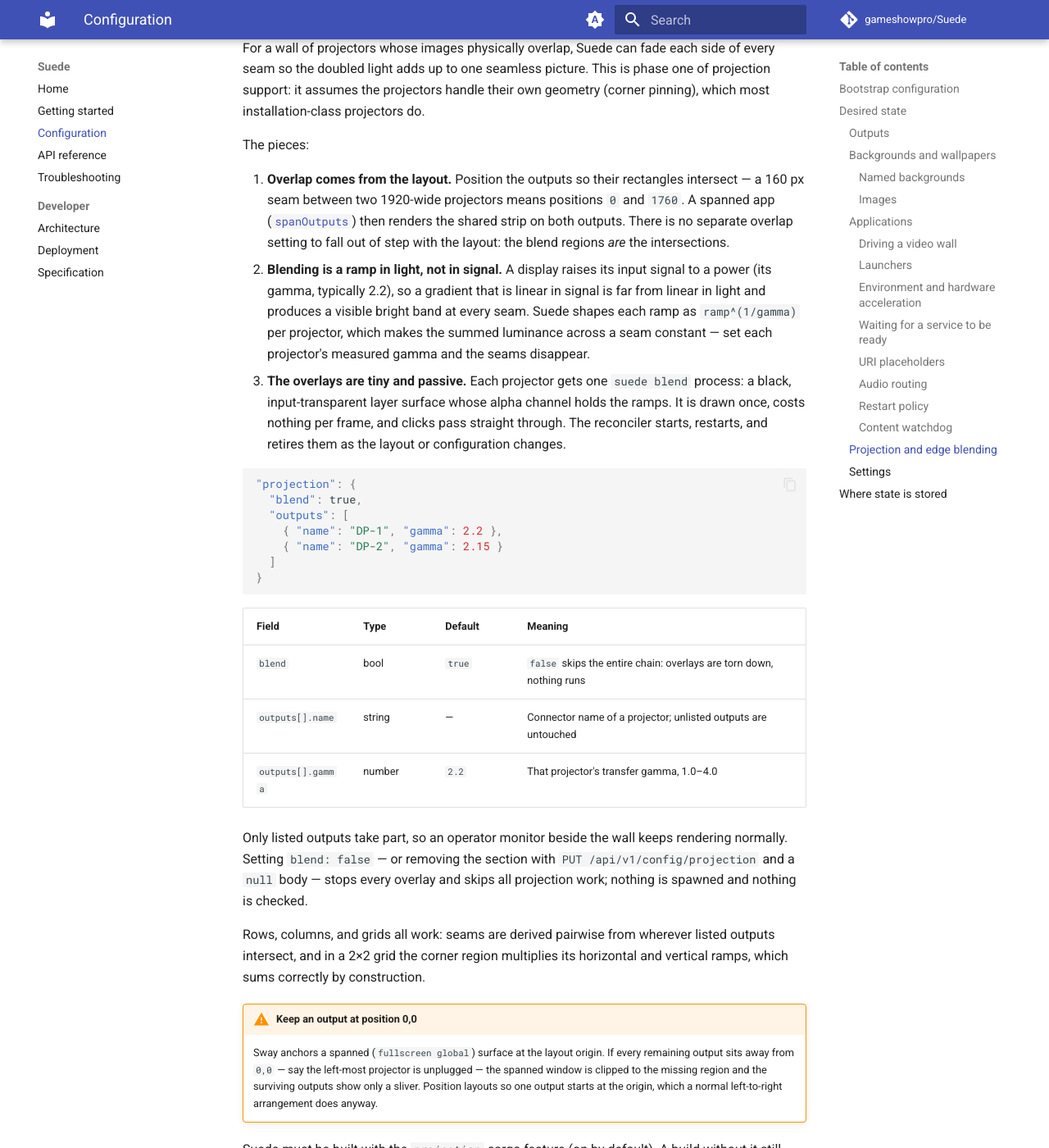
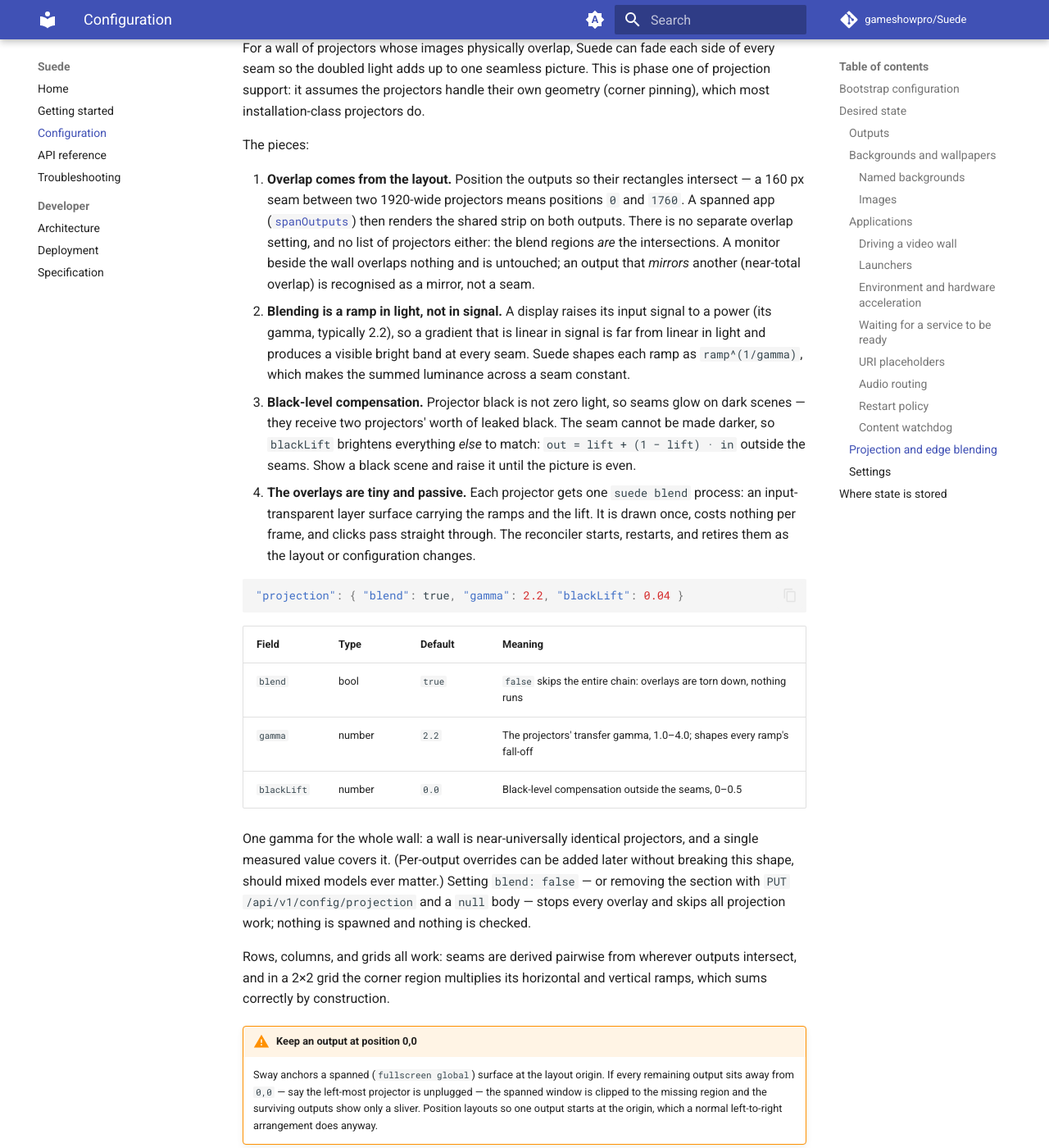
Before and after one commit to gameshowpro/Suede, an MkDocs documentation site: the page built from docs/configuration.md, in a window 1280 px wide and 1400 px high, scrolled down 11029 px. Shown: the whole window at 82% size. Built offline with MkDocs 1.6.1 and Material for MkDocs 9.7.7, drawn with Linux system fonts in a browser that asks for light colours; comment, search, counter and statistics services are not loaded.

Commit message:
Simplify projection to three knobs and add black-level compensation
The first cut asked the operator to enumerate projectors and give each a
gamma. Both were over-modelling. A wall is near-universally identical
projectors, so one gamma covers it; and the geometry already knows which
outputs are projectors — seams exist only where outputs overlap. The
list's one real job, sparing a mirrored confidence monitor, is now
structural: a near-total overlap is recognised as a mirror, not a seam.
An operator monitor beside the wall overlaps nothing and was never at
risk. The whole configuration is now:

    "projection": { "blend": true, "gamma": 2.2, "blackLift": 0.04 }

blackLift is new, and real rather than reserved: projector black is not
zero light, so seams glow on dark scenes — they receive two projectors'
worth of leaked black. The seam cannot be darkened, so the compensation
lifts everything else: outside the seams the overlay is white at the
lift alpha, compositing to out = lift + (1-lift)*in, the standard
black-level rescale. Inside the seams there is deliberately no lift; the
doubled projector black is the lift there. Raise it on a black scene
until the picture is even.

Verified on the demo machine by pixel measurement: outside the seam,
0.1 lift measured 183.6 against a predicted 183.6; inside the seam the
ramp measured 12.5 against a predicted 12.5 with no lift applied. The
full two-projector wall then came up declaratively — plugging the second
monitor back in cascaded hotplug -> position -> seam -> two overlays with
no API call — and screenshots of both outputs show the same content
strip carrying mirrored gamma-shaped ramps at the seam.

The projection_output_not_found divergence goes away with the list it
policed; the UI panel is now three controls.

Co-Authored-By: Claude Fable 5 <noreply@anthropic.com>

````diff
--- a/docs/configuration.md
+++ b/docs/configuration.md
@@ -387,43 +387,46 @@ The pieces:
    rectangles intersect — a 160&nbsp;px seam between two 1920-wide projectors
    means positions `0` and `1760`. A spanned app
    ([`spanOutputs`](#driving-a-video-wall)) then renders the shared strip on
-   both outputs. There is no separate overlap setting to fall out of step
-   with the layout: the blend regions *are* the intersections.
+   both outputs. There is no separate overlap setting, and no list of
+   projectors either: the blend regions *are* the intersections. A monitor
+   beside the wall overlaps nothing and is untouched; an output that
+   *mirrors* another (near-total overlap) is recognised as a mirror, not a
+   seam.
 2. **Blending is a ramp in light, not in signal.** A display raises its input
    signal to a power (its gamma, typically 2.2), so a gradient that is linear
    in signal is far from linear in light and produces a visible bright band
-   at every seam. Suede shapes each ramp as `ramp^(1/gamma)` per projector,
-   which makes the summed luminance across a seam constant — set each
-   projector's measured gamma and the seams disappear.
-3. **The overlays are tiny and passive.** Each projector gets one
-   `suede blend` process: a black, input-transparent layer surface whose
-   alpha channel holds the ramps. It is drawn once, costs nothing per frame,
-   and clicks pass straight through. The reconciler starts, restarts, and
-   retires them as the layout or configuration changes.
+   at every seam. Suede shapes each ramp as `ramp^(1/gamma)`, which makes the
+   summed luminance across a seam constant.
+3. **Black-level compensation.** Projector black is not zero light, so seams
+   glow on dark scenes — they receive two projectors' worth of leaked black.
+   The seam cannot be made darker, so `blackLift` brightens everything *else*
+   to match: `out = lift + (1 − lift) · in` outside the seams. Show a black
+   scene and raise it until the picture is even.
+4. **The overlays are tiny and passive.** Each projector gets one
+   `suede blend` process: an input-transparent layer surface carrying the
+   ramps and the lift. It is drawn once, costs nothing per frame, and clicks
+   pass straight through. The reconciler starts, restarts, and retires them
+   as the layout or configuration changes.
 
 ```json
-"projection": {
-  "blend": true,
-  "outputs": [
-    { "name": "DP-1", "gamma": 2.2 },
-    { "name": "DP-2", "gamma": 2.15 }
-  ]
-}
+"projection": { "blend": true, "gamma": 2.2, "blackLift": 0.04 }
 ```
 
 | Field | Type | Default | Meaning |
 |---|---|---|---|
 | `blend` | bool | `true` | `false` skips the entire chain: overlays are torn down, nothing runs |
-| `outputs[].name` | string | — | Connector name of a projector; unlisted outputs are untouched |
-| `outputs[].gamma` | number | `2.2` | That projector's transfer gamma, 1.0–4.0 |
+| `gamma` | number | `2.2` | The projectors' transfer gamma, 1.0–4.0; shapes every ramp's fall-off |
+| `blackLift` | number | `0.0` | Black-level compensation outside the seams, 0–0.5 |
 
-Only listed outputs take part, so an operator monitor beside the wall keeps
-rendering normally. Setting `blend: false` — or removing the section with
+One gamma for the whole wall: a wall is near-universally identical
+projectors, and a single measured value covers it. (Per-output overrides can
+be added later without breaking this shape, should mixed models ever
+matter.) Setting `blend: false` — or removing the section with
 `PUT /api/v1/config/projection` and a `null` body — stops every overlay and
 skips all projection work; nothing is spawned and nothing is checked.
 
 Rows, columns, and grids all work: seams are derived pairwise from wherever
-listed outputs intersect, and in a 2×2 grid the corner region multiplies its
+outputs intersect, and in a 2×2 grid the corner region multiplies its
 horizontal and vertical ramps, which sums correctly by construction.
 
 !!! warning "Keep an output at position 0,0"
````
Also changed, not shown: src/api/ui/index.html (+20 -60 lines), 10 other files.
